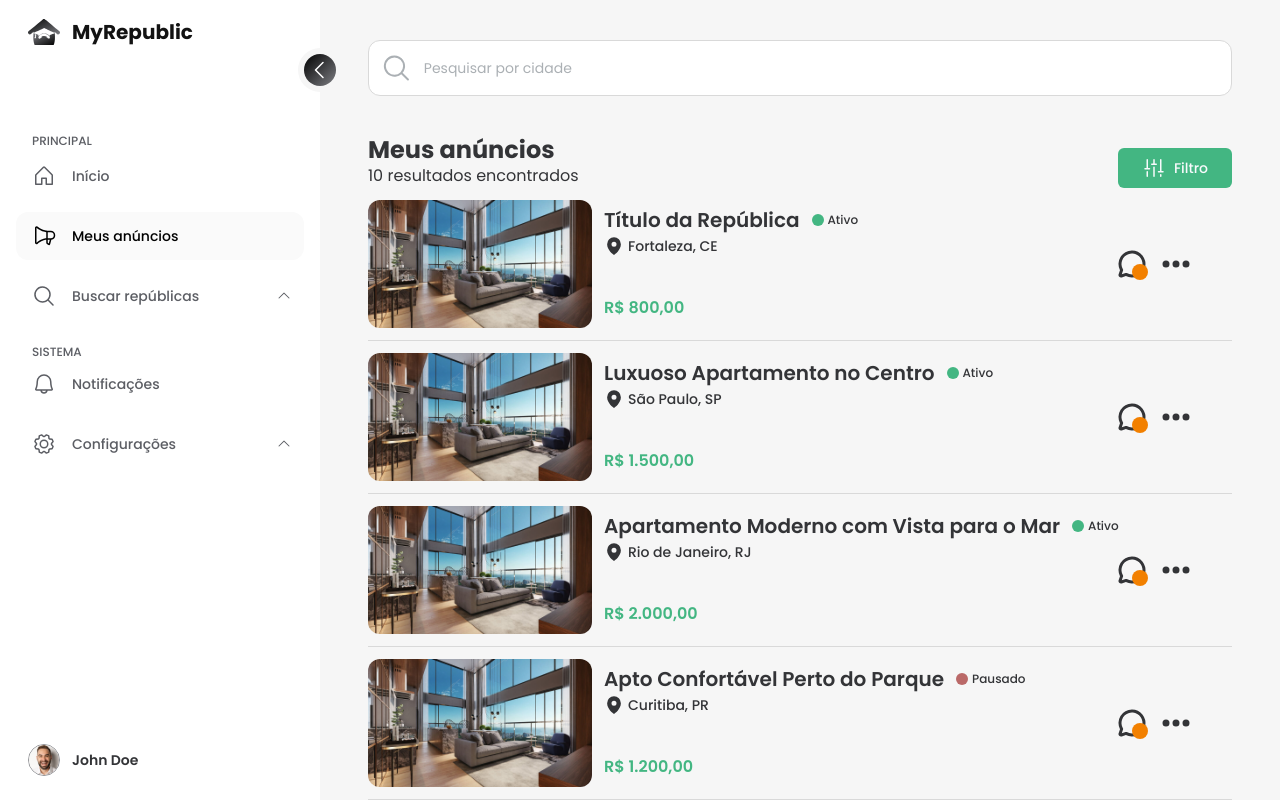
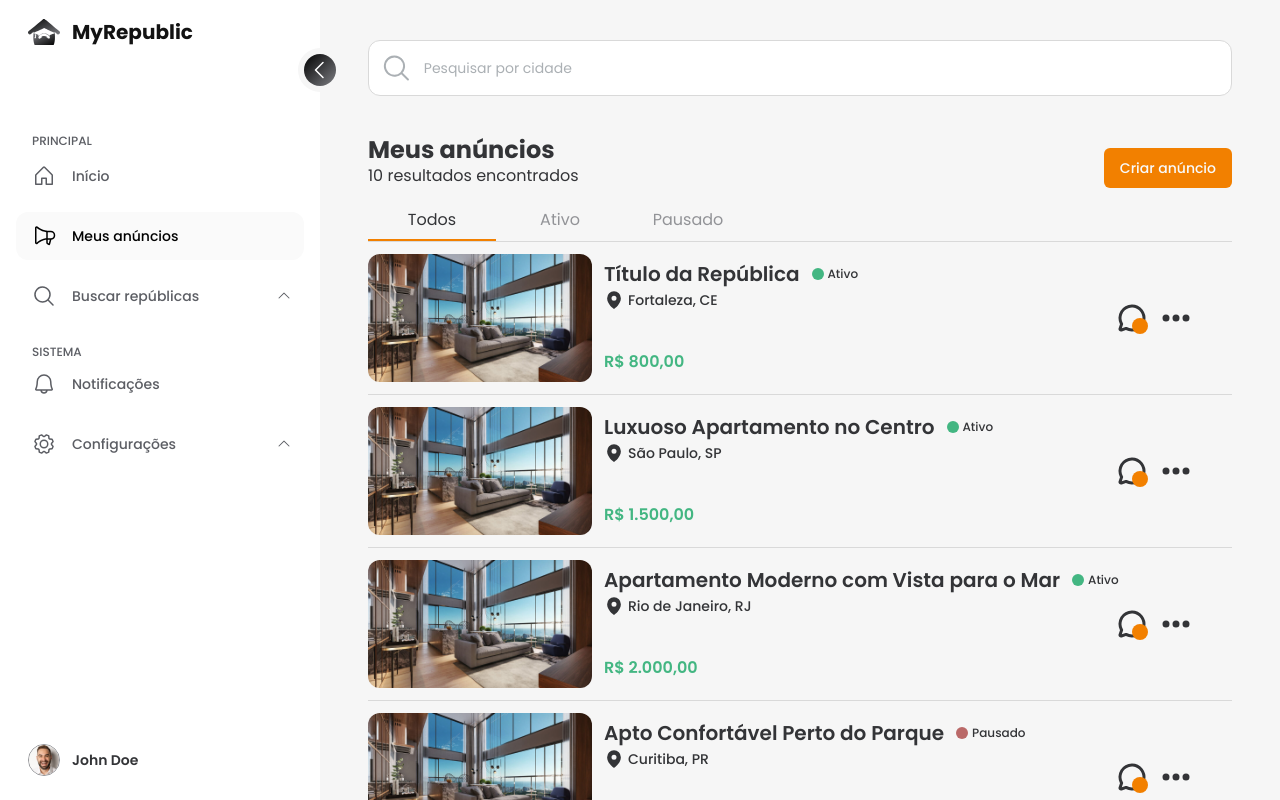
Before and after one commit to pedrogrigorio/my-republic-frontend, a Next.js app: page /my-ads in a window 1280 px wide. Built offline with nearby package versions, Linux system fonts and the light colour scheme.

Commit message:
implement tabs for my ads page

```diff
--- a/package.json
+++ b/package.json
@@ -13,6 +13,7 @@
     "@radix-ui/react-dropdown-menu": "^2.0.6",
     "@radix-ui/react-popover": "^1.0.7",
     "@radix-ui/react-slot": "^1.0.2",
+    "@radix-ui/react-tabs": "^1.0.4",
     "class-variance-authority": "^0.7.0",
     "clsx": "^2.1.1",
     "dayjs": "^1.11.11",
--- a/src/app/my-ads/page.tsx
+++ b/src/app/my-ads/page.tsx
@@ -1,10 +1,13 @@
+'use client'
+
 import SearchInput from '@/components/layout/SearchInput'
 import { Button } from '@/components/ui/button'
-import { Faders } from '@phosphor-icons/react/dist/ssr'
 import MyAdvertisement from './_components/MyAdvertisement'
 import { ads } from '@/data/AdData'
+import { useState } from 'react'
 
 export default function MyAds() {
+  const [selectedTab, setSelectedTab] = useState('all')
   // return (
   //   <div className="relative h-full w-full">
   //     <div className="absolute top-64 flex w-full flex-col items-center gap-4">
@@ -24,31 +27,75 @@ export default function MyAds() {
     <div className="h-screen px-12 py-10">
       <SearchInput />
       <div className="mt-10 flex flex-col text-strong">
-        <div className="flex items-end justify-between">
+        <div className="flex items-start justify-between">
           <div>
             <h2 className="font-bold">Meus anúncios</h2>
             <span>10 resultados encontrados</span>
           </div>
-          <Button className="gap-2 bg-button-filter px-6 hover:bg-button-filter-hover">
-            <Faders size={24} />
-            Filtro
+          <Button className="my-3 self-end bg-button-primary hover:bg-button-primary-hover">
+            Criar anúncio
           </Button>
         </div>
 
-        <ul className="overflow-y-auto">
-          {ads.map((ad) => (
-            <li key={ad.id}>
-              <MyAdvertisement advertisement={ad} />
+        <div className="border-b border-border-primary">
+          <button
+            onClick={() => setSelectedTab('all')}
+            data-success={selectedTab === 'all'}
+            className="border-tabActive h-10 w-32 text-gray-300 data-[success=true]:border-b-2 data-[success=true]:text-strong"
+          >
+            Todos
+          </button>
+          <button
+            onClick={() => setSelectedTab('active')}
+            data-success={selectedTab === 'active'}
+            className="border-tabActive h-10 w-32 text-gray-300 data-[success=true]:border-b-2 data-[success=true]:text-strong"
+          >
+            Ativo
+          </button>
+          <button
+            onClick={() => setSelectedTab('paused')}
+            data-success={selectedTab === 'paused'}
+            className="h-10 w-32 border-button-primary text-gray-300 data-[success=true]:border-b-2 data-[success=true]:text-strong"
+          >
+            Pausado
+          </button>
+        </div>
 
-              {/* Divisor */}
-              <div className="h-[1px] w-full bg-gray-200" />
-            </li>
-          ))}
+        <ul>
+          {selectedTab === 'all' &&
+            ads.map((ad) => (
+              <li key={ad.id}>
+                <MyAdvertisement advertisement={ad} />
+
+                {/* Divisor */}
+                <div className="bg-divisor h-[1px] w-full" />
+              </li>
+            ))}
+
+          {selectedTab === 'active' &&
+            ads
+              .filter((ad) => ad.isActive)
+              .map((ad) => (
+                <li key={ad.id}>
+                  <MyAdvertisement advertisement={ad} />
+
+                  {/* Divisor */}
+                  <div className="bg-divisor h-[1px] w-full" />
+                </li>
+              ))}
+
+          {selectedTab === 'paused' &&
+            ads
+              .filter((ad) => !ad.isActive)
+              .map((ad) => (
+                <li key={ad.id}>
+                  <MyAdvertisement advertisement={ad} />
+
+                  {/* Divisor */}
+                  <div className="bg-divisor h-[1px] w-full" />
+                </li>
+              ))}
         </ul>
-
-        <Button className="my-3 self-end bg-button-primary hover:bg-button-primary-hover">
-          Criar anúncio
-        </Button>
       </div>
     </div>
   )
--- a/src/components/layout/SearchInput/index.tsx
+++ b/src/components/layout/SearchInput/index.tsx
@@ -8,7 +8,7 @@ interface SearchBoxProps {
 export default function SearchInput({ className }: SearchBoxProps) {
   return (
     <div
-      className={`${className} border-border-primary flex h-14 flex-1 items-center rounded-xl border bg-white px-3`}
+      className={`${className} border-primary flex h-14 flex-1 items-center rounded-xl border bg-white px-3`}
     >
       <MagnifyingGlass size={32} className="text-placeholder" />
       <Input
--- a/src/components/layout/Sidebar/NotificationItem/Notifications.tsx
+++ b/src/components/layout/Sidebar/NotificationItem/Notifications.tsx
@@ -83,7 +83,7 @@ export default function Notifications({ notifications }: NotificationsProps) {
 
           {/* Divisor */}
           {index !== notifications.length - 1 && (
-            <div className="h-[1px] w-full bg-gray-200" />
+            <div className="bg-divisor h-[1px] w-full" />
           )}
         </li>
       ))}
--- a/src/components/layout/Sidebar/NotificationItem/index.tsx
+++ b/src/components/layout/Sidebar/NotificationItem/index.tsx
@@ -43,7 +43,7 @@ export default function NotificationItem({
         </div>
 
         {/* Divisor */}
-        <div className="h-[1px] w-full bg-gray-200"></div>
+        <div className="bg-divisor h-[1px] w-full"></div>
 
         {/* Conteúdo */}
         <div className="overflow-y-auto pt-4 scrollbar-thin">
--- a/tailwind.config.ts
+++ b/tailwind.config.ts
@@ -21,8 +21,14 @@ const config = {
         },
         currency: '#43B682',
       },
+      borderColor: {
+        primary: '#d9d9d9',
+        tabActive: '#F28000',
+      },
       colors: {
         danger: '#A94442',
+        warning: '#F28000',
+        divisor: '#d9d9d9',
         button: {
           primary: {
             DEFAULT: '#F28000',
@@ -36,9 +42,6 @@ const config = {
             DEFAULT: '#43B682',
             hover: '#3DA676',
           },
-        },
-        border: {
-          primary: '#d9d9d9',
         },
         badge: {
           DEFAULT: '#F28000',
```
Also changed, not shown: 1 other file (tests, documents, lock files or other folders).
